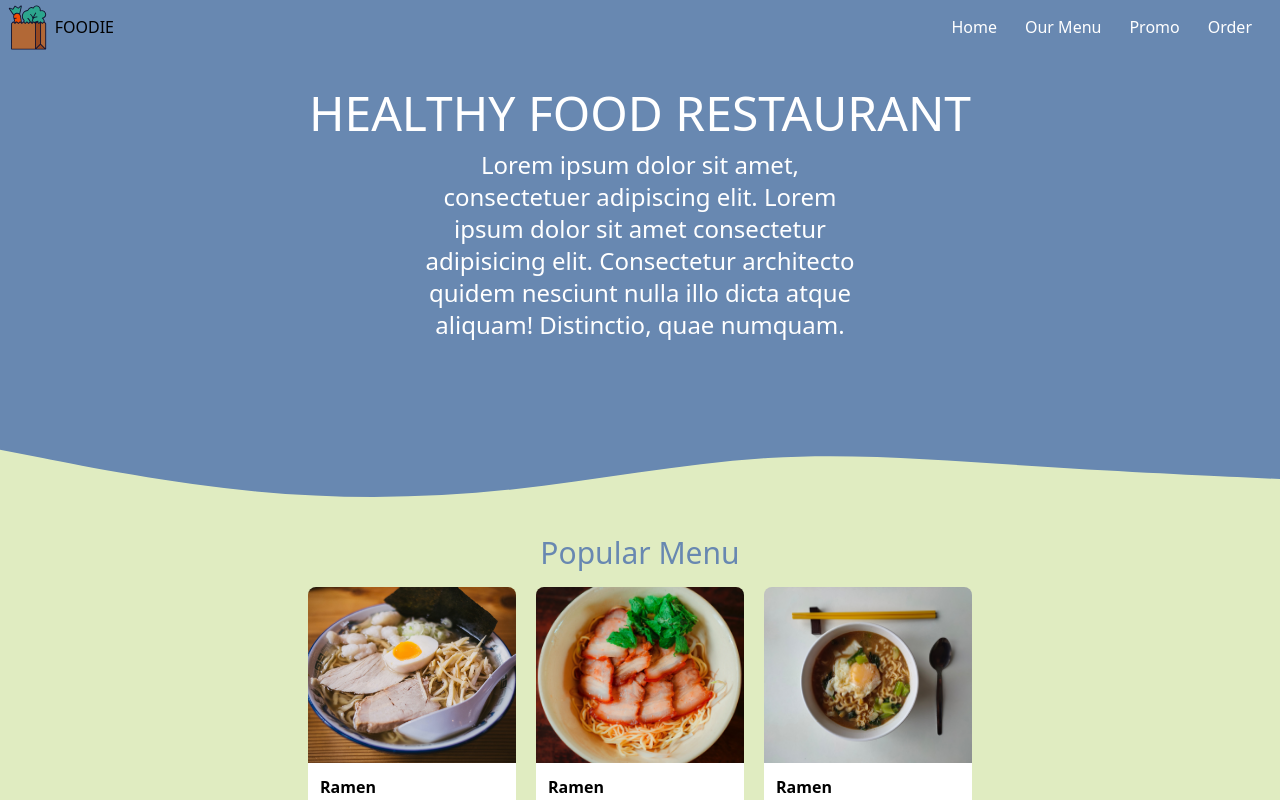
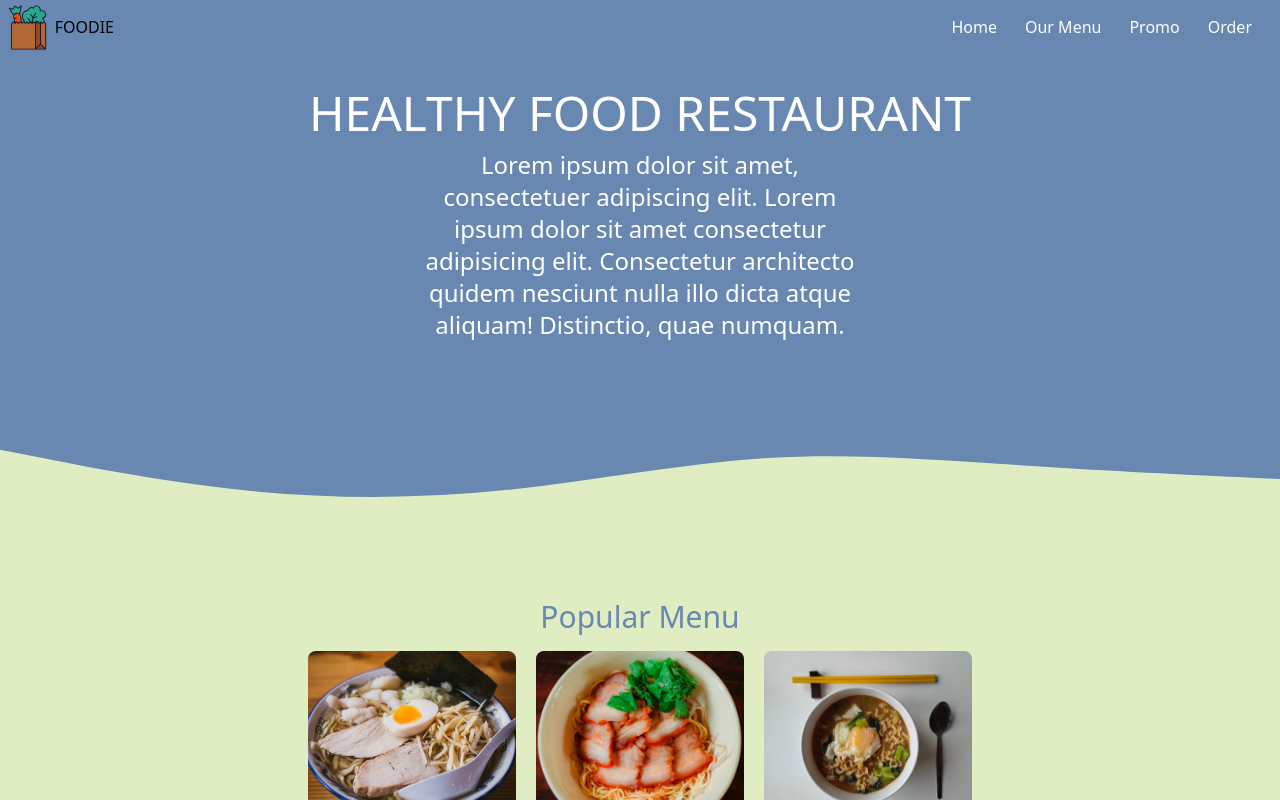
Before and after one commit to Jiseeeh/foodie, a Next.js app: page / in a window 1280 px wide. Shown: the top 800 px of the page. Built offline with nearby package versions, Linux system fonts and the light colour scheme.

Commit message:
style: increase margin top

```diff
--- a/components/Menu.tsx
+++ b/components/Menu.tsx
@@ -33,7 +33,7 @@ const Menu: React.FC = () => {
       id="menu"
       className="flex flex-col items-center bg-dimmed-green md:-mt-40 lg:-mt-52 xl:-mt-60"
     >
-      <h1 className="text-3xl mb-4 text-dimmed-blue">Popular Menu</h1>
+      <h1 className="text-3xl mb-4 mt-16 text-dimmed-blue">Popular Menu</h1>
       <section className="grid gap-5 md:grid-cols-3">
         {cards.map((card, index) => (
           <Card key={index} {...card} />
```
